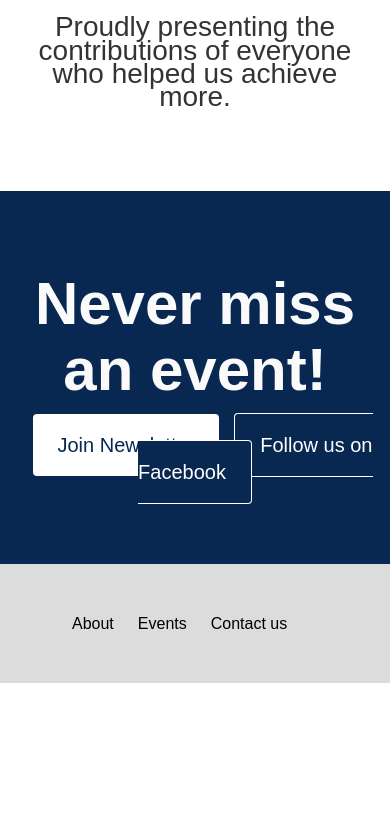
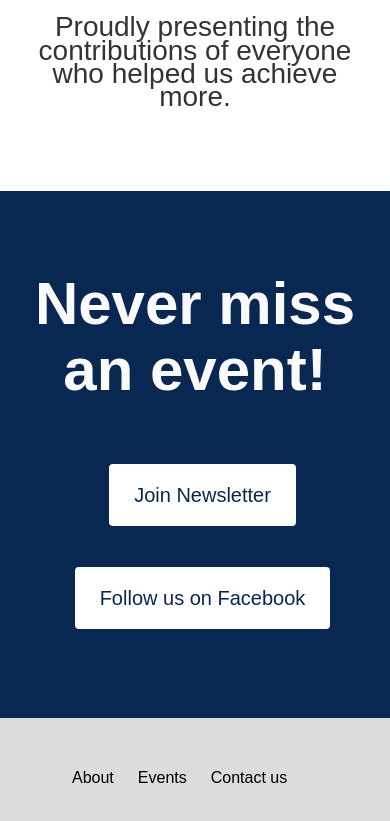
Before and after one commit to reactcebu/website-v2, a Gatsby site: page / in a window 390 px wide. Shown: the part 2946-3767 px from the top of the page. Before the commit the page ends 3629 px from the top, so only its background shows below. Built offline with nearby package versions, Linux system fonts and the light colour scheme; Gatsby itself is replaced by a stand-in of ours.

Commit message:
Never miss an event section made responsive

```diff
--- a/src/pages/index.tsx
+++ b/src/pages/index.tsx
@@ -4,6 +4,7 @@ import { Link, graphql, useStaticQuery } from "gatsby"
 import Img from "gatsby-image"
 import React from "react"
 import styled from "styled-components"
+import { Row, Column } from "../components/Newsletter/Newsletter.styles"
 
 const IndexPage = () => {
   const data = useStaticQuery(graphql`
@@ -75,10 +76,20 @@ const IndexPage = () => {
 
       <MarketingSection>
         <h2>Never miss an event!</h2>
-        <Link to="#newsletter">Join Newsletter</Link>
-        <Link to="https://www.facebook.com/reactcebu" target="_blank">
-          Follow us on Facebook
-        </Link>
+        <div className="container">
+          <div className="row">
+            <div className="column">
+              <br />
+              <Link to="#newsletter">Join Newsletter</Link>
+            </div>
+            <div className="column">
+              <br />
+              <Link to="https://www.facebook.com/reactcebu" target="_blank">
+                Follow us on Facebook
+              </Link>
+            </div>
+          </div>
+        </div>
       </MarketingSection>
     </Layout>
   )
@@ -202,22 +213,44 @@ const BecomePartSection = styled(Section)`
 `
 
 const MarketingSection = styled(Section)`
-  max-width: 100%;
   background-color: #092851;
   color: #fafafa;
   padding: 80px 0;
 
+  .column {
+    float: left;
+    padding: 10px;
+  }
+
+  .container {
+    display: flex;
+    justify-content: center;
+    align-content: center;
+  }
+  .row:after {
+    content: "";
+    display: table;
+    clear: both;
+  }
+
+  @media screen and (max-width: 600px) {
+    .column {
+      width: 100%;
+    }
+  }
   > h2 {
     margin-bottom: 28px;
+    width: 100% !important;
   }
 
-  > a {
+  .column a {
     color: #092851;
     background-color: #fff;
     padding: 20px 25px;
     text-decoration: none;
     font-size: 20px;
     margin-left: 15px;
+    line-height: 3;
     border-radius: 4px;
     transition: box-shadow 420ms cubic-bezier(0.165, 0.84, 0.44, 1),
       color 420ms cubic-bezier(0.165, 0.84, 0.44, 1),
```
